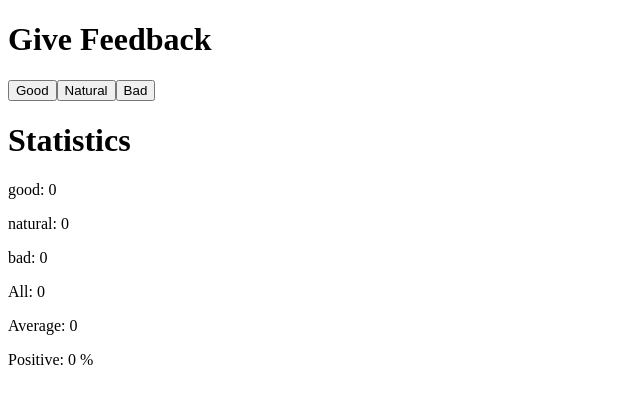
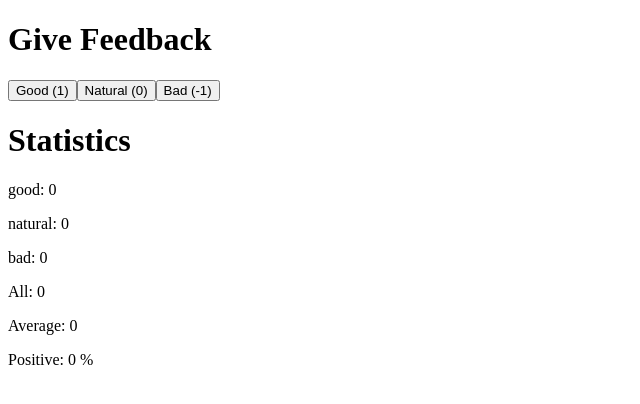
Before and after one commit to alikehel/fullstackopen-exercises, a React (Create React App) app in the folder part1/unicafe/: page / in a window 1280 px wide. Shown: the top 404 px of the page, without its empty margins (0-640 px from the left). Built offline with nearby package versions, Linux system fonts and the light colour scheme.

Commit message:
add weight

```diff
--- a/part1/unicafe/src/App.js
+++ b/part1/unicafe/src/App.js
@@ -53,9 +53,9 @@ const App = () => {
   return (
     <div>
       <Header name='Give Feedback' />
-      <Button name='Good' onClick={() => setGood(good + 1)} />
-      <Button name='Natural' onClick={() => setNatural(natural + 1)} />
-      <Button name='Bad' onClick={() => setBad(bad + 1)} />
+      <Button name='Good (1)' onClick={() => setGood(good + 1)} />
+      <Button name='Natural (0)' onClick={() => setNatural(natural + 1)} />
+      <Button name='Bad (-1)' onClick={() => setBad(bad + 1)} />
       <Header name='Statistics' />
       <Statistics data={[['good', good, 1], ['natural', natural, 0], ['bad', bad, -1]]} />
     </div>
```
